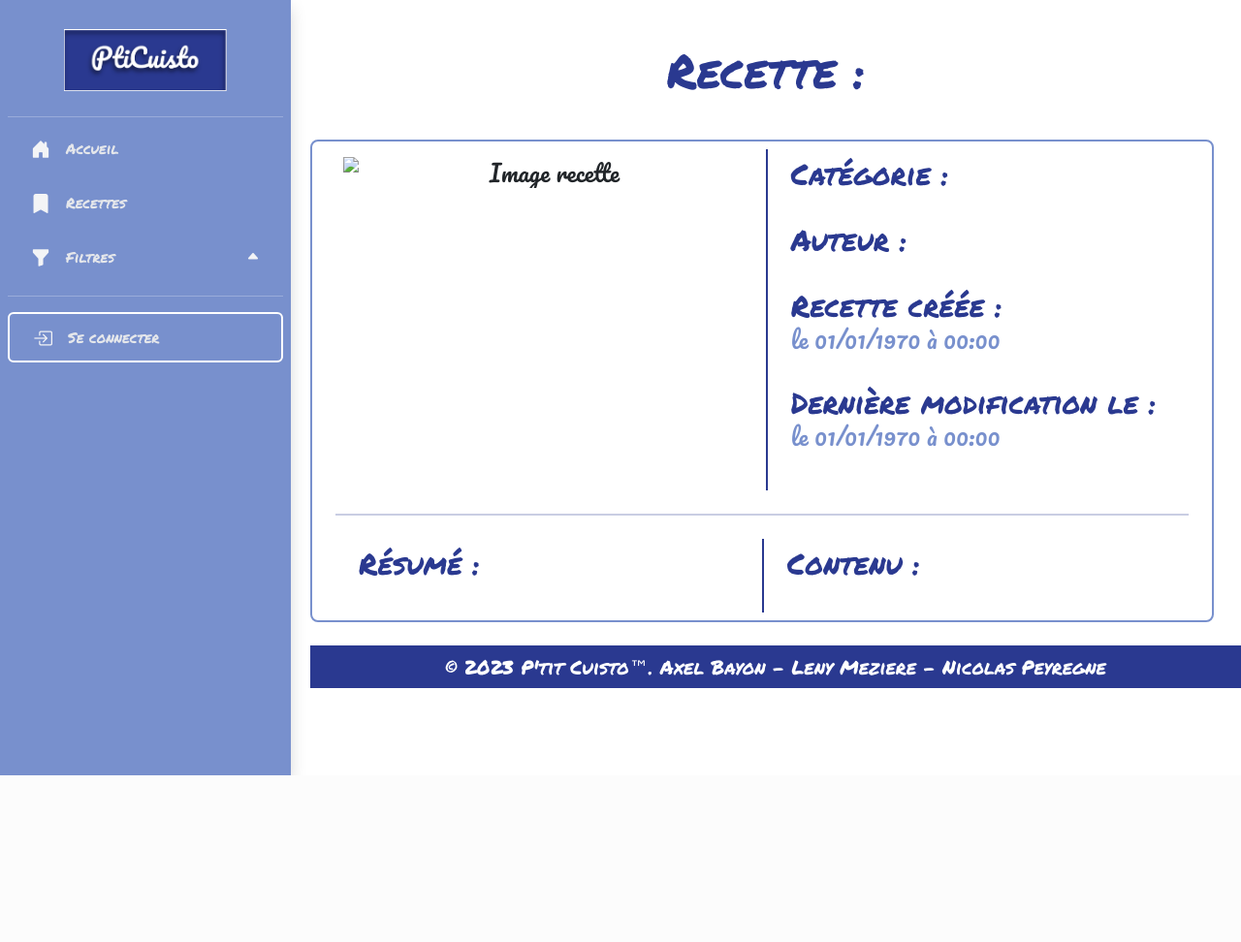
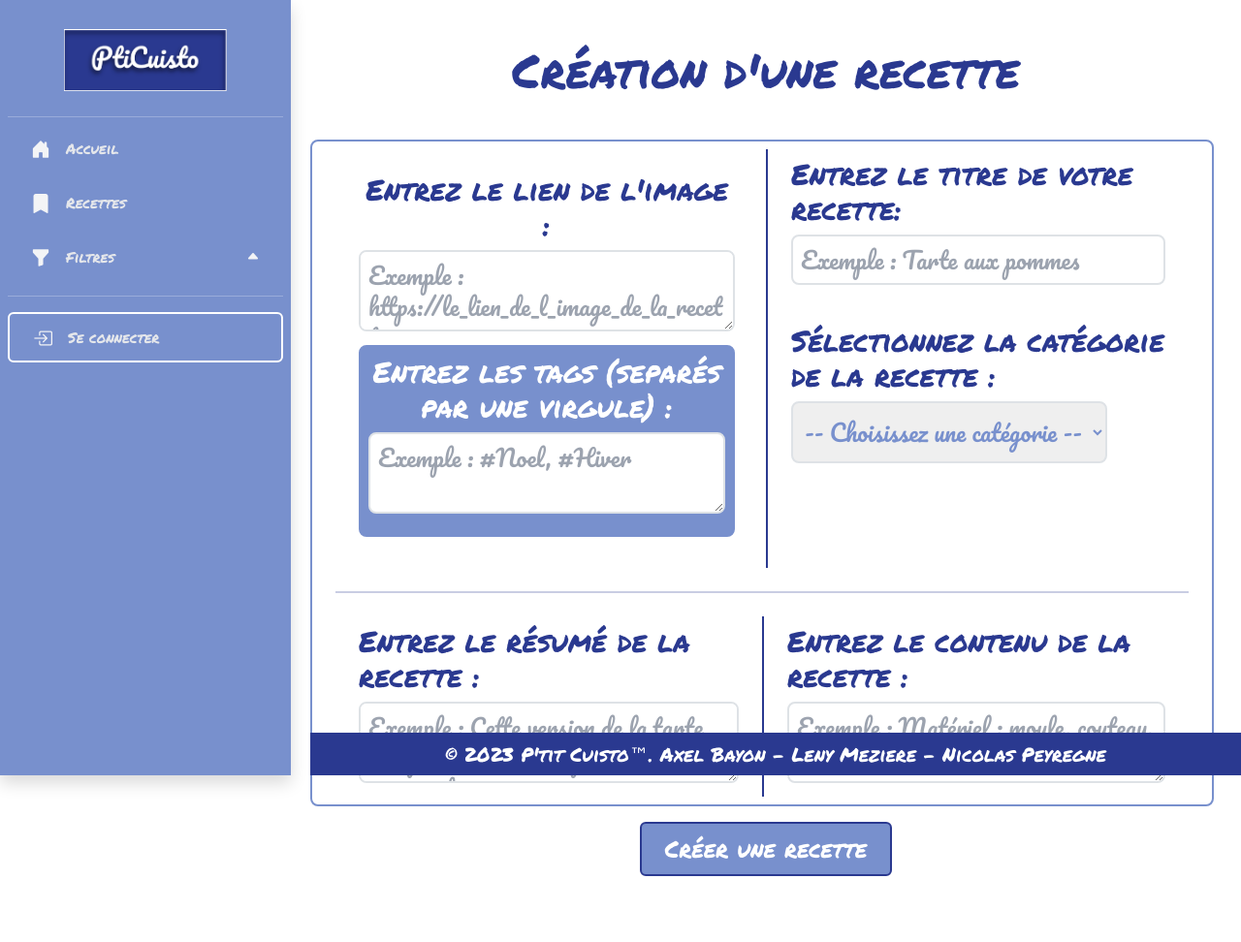
Before and after one commit to KSR0/TD1_FORK_PtitCuisto, a PHP site: template views/details_recette.php in a window 1280 px wide. Shown: the whole page at 97% size. Before the commit the page ends 800 px from the top, so only its background shows below. Run offline with PHP 8.4, Linux system fonts and the light colour scheme; the template is opened without the code that fills it, so the values that code supplies are empty; data comes from the database, SQL or seed files in the repository; style sheets or scripts are compiled from the project's sources; some libraries are stand-ins or nearby versions.

Commit message:
Fixing style for a lot of element

```diff
--- a/views/connexion_compte.php
+++ b/views/connexion_compte.php
@@ -38,9 +38,9 @@
                     </button>
 
 
-                    <div class="flex justify-center">
+                    <div class="flex -mt-5 justify-center">
 
-                        <div class="flex -mt-3 items-start">
+                        <div class="flex items-start">
                             <a href="index.php?action=creation_compte" title="S'inscrire" class="text-charte_bleu_fonce text-sm font-medium hover:underline text-right">Je n'ai pas de compte</a>
                         </div>
 
--- a/views/creation_compte.php
+++ b/views/creation_compte.php
@@ -17,7 +17,7 @@
                     <label for="pseudo" class="text-charte_bleu_fonce block font-permanent_marker text-xl font-medium">Entrez votre pseudo :</label>
 
                     <div class="text-charte_bleu_clair py-1.5 flex items-center rounded-md px-2 duration-300 border-2 border-charte_bleu_fonce">
-                        <i class='bi bi-person-rolodex'></i>
+                        <i class='bi bi-file-earmark-person-fill'></i>
                         <input type="text" name="pseudo" id="pseudo" class="text-lg w-full ml-2 focus:outline-none" placeholder="Exemple : mon_pseudo" required="">
                     </div>
 
@@ -37,7 +37,7 @@
                     <label for="prenom" class="text-charte_bleu_fonce block font-permanent_marker text-xl font-medium">Entrez votre prénom :</label>
 
                     <div class="text-charte_bleu_clair py-1.5 flex items-center rounded-md px-2 duration-300 border-2 border-charte_bleu_fonce">
-                        <i class="bi bi-file-earmark-person-fill"></i>
+                        <i class="bi bi-person-fill"></i>
                         <input type="prenom" name="prenom" id="prenom" class="text-lg w-full ml-2 focus:outline-none" placeholder="Exemple : Ptit" required="">
                     </div>
 
--- a/views/details_recette.php
+++ b/views/details_recette.php
@@ -1,130 +1,90 @@
-<?php ob_start();
+<?php ob_start(); ?>
 
-// ↓----------------------------------------------------↓ Code de la page ↓----------------------------------------------------↓ //
+<!-- ↓----------------------------------------------------↓ Code de la page ↓----------------------------------------------------↓ -->
 
-echo
-"<h1 class='text-center text-charte_bleu_fonce font-permanent_marker text-5xl mb-5'>Recette : " . $recette->rec_titre . "</h1>";
-?>
-<div id="recette">
-    <?php
-    echo
-        "<div class='border-2 border-charte_bleu_clair h-fit rounded-lg pt-2 px-4 mb-4 mr-2'>" .
-            "<div class='flex'>" .
+<h1 class='text-center text-charte_bleu_fonce font-permanent_marker text-5xl mb-5'>Création d'une recette</h1>
 
-                "<div id='tag_image' class='w-1/2 max-h-div_recette overflow-y-auto overflow-x-hidden text-center p-2 mr-2'>" .
-                    "<img class='h-auto w-full' src='" . $recette->rec_image . "' alt='Image recette " . $recette->rec_titre . "' width='500px'/>" . "<br><br>" .
-                    "<br>" .
+<form id="recetteForm" action="index.php?action=requete_creation_recette" method="post">
+    <div id="recette">
+        <div class='border-2 border-charte_bleu_clair h-fit rounded-lg pt-2 px-4 mb-2 mr-2'>
+            <div class='flex'>
 
-                    "<div class='-mt-20 grid grid-cols-2 gap-2'>";
+                <div id='tag_image' class='w-1/2 max-h-div_recette text-center p-4 mr-2'>
+                    <div class='text-charte_bleu_fonce'>
+                        <label for='lien_image' class='font-permanent_marker text-3xl' for='lien_image'>Entrez le lien de l'image : </label><br>
+                        <div class="my-2">
+                            <textarea type='lien_image' name='lien_image' id='lien_image' class="text-charte_bleu_clair border border-charte_bleu_fonce rounded-lg p-2 w-full" type="text" id="lien_image" name="lien_image" placeholder="Exemple : https://le_lien_de_l_image_de_la_recette" required=""></textarea><br>
+                        </div>
+                    </div>
 
-                // Divs pour chaque tag
-                $tags = explode('#', $recette->tags_intitule);
-                for ($j = 1; $j < count($tags); $j++) {
-                    echo
-                        "<div class='text-center text-charte_blanc border-2 border-charte_bleu_clair rounded-lg bg-charte_bleu_clair p-2 mb-2'>" .
-                            "<p>" . $tags[$j] . "</p>" .
-                        "</div>";
-                }
+                    <div class='text-center text-charte_blanc border-2 border-charte_bleu_clair rounded-lg bg-charte_bleu_clair p-2 mb-2'>
+                        <label for='tags' class='font-permanent_marker text-3xl' for="tags">Entrez les tags (separés par une virgule) : </label>
+                        <div class="my-2">
+                            <textarea type='tags' name='tags' id='tags' class="text-charte_bleu_clair border border-charte_bleu_fonce rounded-lg p-2 w-full" type="text" id="tags" name="tags" placeholder="Exemple : #Noel, #Hiver" required=""></textarea>
+                        </div>
+                    </div>
+                </div>
 
-                echo
-                    "</div>" .
-                "</div>" .
+                <div id='div_infos' class='text-charte_bleu_fonce border-l-2 border-charte_bleu_fonce w-1/2 py-2 px-4'>
+                    <label for='titre' class="font-permanent_marker text-3xl" for="titre">Entrez le titre de votre recette: </label><br>
+                    <div class="my-2">
+                        <input type='titre' name='titre' id='titre' class="text-charte_bleu_clair border border-charte_bleu_fonce rounded-lg p-2 w-full" type="text" id="titre" name="titre" placeholder="Exemple : Tarte aux pommes" required=""/><br><br>
+                    </div>
 
-                "<div id='div_infos' class='text-charte_bleu_clair border-l-2 border-charte_bleu_fonce w-1/2 py-2 px-4'>" .
-                    "<p class='text-2xl'>
-                        <span class='text-3xl text-charte_bleu_fonce font-permanent_marker'>Catégorie : </span>
-                    <br>" . $recette->cat_intitule . "</p><br>" .
+                    <label for='categorie' class="font-permanent_marker text-3xl" for="categorie">Sélectionnez la catégorie de la recette : </label>
+                    <div class="my-2">
+                        <select type='categorie' name='categorie' id='categorie' class="text-charte_bleu_clair cursor-pointer border border-charte_bleu_fonce rounded-lg p-2 " name="categorie" id="categorie-select">
+                            <option class="text-charte_gris" value="">-- Choisissez une catégorie --</option>
+                            <option class="text-charte_bleu_clair" value="entree">Entrée</option>
+                            <option class="text-charte_bleu_clair" value="plat">Plat</option>
+                            <option class="text-charte_bleu_clair" value="dessert">Dessert</option>
+                        </select>
+                    </div>
+                </div>
+            </div>
 
-                    "<p class='text-2xl'>
-                        <span class='text-3xl text-charte_bleu_fonce font-permanent_marker'>Auteur : </span>
-                    <br>"  . $recette->user_pseudo . "</p><br>" .
+            <hr class='border-2 border-charte_bleu_fonce my-4 mx-auto'>
 
-                    "<p class='text-2xl'>
-                        <span class='text-3xl text-charte_bleu_fonce font-permanent_marker'>Recette créée :</span>
-                    <br>le " . date("d/m/Y à H:i", strtotime($recette->rec_date_crea)) . "</p><br>" .
+            <div class='flex'>
+                <div id='div_resume' class='w-1/2 text-charte_bleu_fonce py-2 px-4'>
+                    <label for='resume' class="font-permanent_marker text-3xl" for="resume">Entrez le résumé de la recette : </label><br>
+                    <div class="my-2">
+                        <textarea type='resume' name='resume' id='resume' class="text-charte_bleu_clair border border-charte_bleu_fonce rounded-lg p-2 w-full" id="resume" name="resume" placeholder="Exemple : Cette version de la tarte aux pommes est une spécialité normande..." required=""></textarea>
+                    </div>
+                </div>
 
-                    "<p class='text-2xl'>
-                        <span class='text-3xl text-charte_bleu_fonce font-permanent_marker'>Dernière modification le :</span>
-                        <br>le " . date("d/m/Y à H:i", strtotime($recette->rec_date_modif)) . "</p><br>" .
-                "</div>".
-            "</div>".
+                <div class='w-1/2 border-l-2 border-charte_bleu_fonce mb-2'>
+                    <div id='div_contenu' class='text-charte_bleu_fonce pt-2 px-4'>
+                        <label for='contenu' class="font-permanent_marker text-3xl" for="contenu">Entrez le contenu de la recette : </label><br>
+                        <div class="my-2">
+                            <textarea type='contenu' name='contenu' id='contenu' class="text-charte_bleu_clair border border-charte_bleu_fonce rounded-lg p-2 w-full" id="contenu" name="contenu" placeholder="Exemple : Matériel : moule, couteau, four..." required=""></textarea>
+                        </div>
+                    </div>
+                </div>
+            </div>
+        </div>
+    </div>
 
-            "<hr class='border-2 border-charte_bleu_fonce my-4 mx-auto'>" .
+    <div id='error' class='text-center'></div>
 
-            "<div class='flex'>" .
-                "<div id='resume' class='w-1/2 text-charte_bleu_clair py-2 px-4'>" .
-                    "<p class='text-2xl'><span class='text-3xl text-charte_bleu_fonce font-permanent_marker'>Résumé :</span><br>" . $recette->rec_resume . "</p><br>" .
-                "</div>" .
-
-                "<div class='w-1/2 border-l-2 border-charte_bleu_fonce mb-2'>" .
-                    "<div id='contenu' class='text-charte_bleu_clair pt-2 px-4'>" .
-                        "<p class='text-2xl'><span class='text-3xl text-charte_bleu_fonce font-permanent_marker'>Contenu :</span><br>" . $recette->rec_contenu . "</p><br>" .
-                    "</div>" .
-                "</div>" .
-            "</div>" .
-        "</div>";
-    ?>
-</div>
-
-<?php
-if (count($commentaires) != 0) {
-    echo '<h2 class="text-4xl text-charte_bleu_fonce font-permanent_marker mb-2">Commentaires</h2>
-    <div class="border-2 border-charte_bleu_fonce text-charte_bleu_clair rounded-lg p-2 mb-2" id="commentaires">';
-
-    foreach ($commentaires as $commentaire) {
-        echo '
-            <p class="text-3xl p-2 rounded-lg bg-charte_bleu_clair text-charte_blanc mb-1"><span class="font-permanent_marker text-charte_bleu_fonce">' . htmlspecialchars($commentaire->user_pseudo) . '</span> a commenté le ' . date("d/m/Y à H:i", strtotime($commentaire->com_date_crea)) . ' :</p>
-            <p class="text-xl">' . nl2br(htmlspecialchars($commentaire->com_description)) . '</p>
-            <hr class="border border-charte_bleu_fonce my-4 mx-auto">';
-    }
-
-    echo '</div>';
-}
-?>
-
-
-
-<?php
-    if (isset($_SESSION['user_id'])) {
-        echo "<hr class='border-2 border-charte_bleu_clair my-6 mx-auto'>" .
-        "<h2 class='text-4xl text-charte_bleu_fonce font-permanent_marker mb-2'>Ajouter un commentaire</h2>" .
-        "<div class='border-2 border-charte_bleu_fonce text-charte_bleu_clair rounded-lg p-2' id='ajout_commentaires'>" .
-            "<form action='index.php?action=requete_creation_commentaire&rec_id=" . $recette->rec_id .  "' method='post'>" .
-                "<div id='contenu' class='text-charte_bleu_clair pt-2 -mb-2'>" .
-                    "<label class='font-permanent_marker text-2xl p-2 rounded-lg bg-charte_bleu_clair text-charte_blanc' for='commentaire'>Écrivez un commentaire : </label><br>" .
-                    "<div class='mb-2 mt-4'>" .
-                        "<textarea class='text-charte_bleu_gris text-xl border border-charte_bleu_fonce rounded-lg p-2 w-full' id='ajout_comm' name='commentaire' placeholder='Exemple : Pour avoir essayer de faire votre recette, elle est excellente !'></textarea>" .
-                    "</div>" .
-                "</div>" .
-
-                "<div id='error' class='text-center'></div>" .
-
-                "<button id='submit_btn' class='font-permanent_marker cursor-pointer p-2.5 mt-3 flex justify-center rounded-md px-4 border-2 border-charte_bleu_fonce text-charte_blanc mx-auto bg-charte_bleu_clair hover:bg-charte_bleu_fonce hover:border-4 hover:border-charte_bleu_clair'>" .
-                    "<p type='submit'>Publier</p>" .
-                "</button>" .
-            "</form>" .
-        "</div>";
-    }
-?>
+    <button class="font-permanent_marker cursor-pointer p-2.5 mt-3 flex justify-center rounded-md px-4 duration-300 border-2 border-charte_bleu_fonce text-charte_blanc mx-auto bg-charte_bleu_clair hover:border-charte_bleu_clair hover:bg-charte_bleu_fonce">
+        <p type="submit">Créer une recette</p>
+    </button>
+</form>
 
 <script>
-    let commentaire = document.querySelector('#ajout_comm');
-    let message_erreur = document.querySelector('#error');
-    let submit_btn = document.querySelector('#submit_btn');
-    let comment_form = document.querySelector('#comment_form');
+    document.addEventListener("DOMContentLoaded", function () {
+        let recetteForm = document.querySelector('#recetteForm');
 
-    submit_btn.addEventListener("click", function () {
-        let commentaire_value = commentaire.value;
+        recetteForm.addEventListener("submit", function (event) {
+            let categorieSelect = document.querySelector('#categorie');
+            let errorDiv = document.querySelector('#error');
 
-        if (commentaire_value === '') {
-            message_erreur.innerHTML = "<p class='text-charte_bleu_fonce'><span class='font-permanent_marker'>Erreur :</span> le commentaire ne peut pas être vide.</p>";
-            // Annuler l'envoi du formulaire
-            event.preventDefault();
-        } else {
-            message_erreur.innerHTML = '';
-            // Soumettre le formulaire
-            comment_form.submit();
-        }
+            if (categorieSelect.value === '') {
+                errorDiv.innerHTML = "<p class='text-charte_bleu_fonce'><span class='font-permanent_marker'>Erreur :</span> Veuillez choisir une catégorie.</p>";
+                event.preventDefault(); // Annuler l'envoi du formulaire
+            }
+        });
     });
 </script>
 
--- a/views/edito.php
+++ b/views/edito.php
@@ -71,7 +71,8 @@
                             "<p class='text-sm py-2'><span class='text-lg text-charte_bleu_fonce font-permanent_marker'>Catégorie : </span>" + recettes[i].cat_intitule + "</p>" +
                             "<p class='text-sm py-2'><span class='text-lg text-charte_bleu_fonce font-permanent_marker'>Auteur : </span>" + recettes[i].user_pseudo + "</p>" +
                             "<p class='text-sm pt-3'><span class='text-lg text-charte_bleu_fonce font-permanent_marker'>Dernière modification : </span>" +
-                "<br>le " + formatteDate(recettes[i].rec_date_modif) + "</p>" +
+                                "<br>le " + formatteDate(recettes[i].rec_date_modif) +
+                            "</p>" +
                         "</div>" +
 
                     "</div>" +
```
Also changed, not shown: views/creation_recette.php (+8 -7 lines), views/gestion_recette.php (+19 -0 lines), views/liste_recette.php (+21 -1 lines), views/modification_compte.php (+1 -28 lines). Lines whose indentation alone changed are shown as unchanged.
